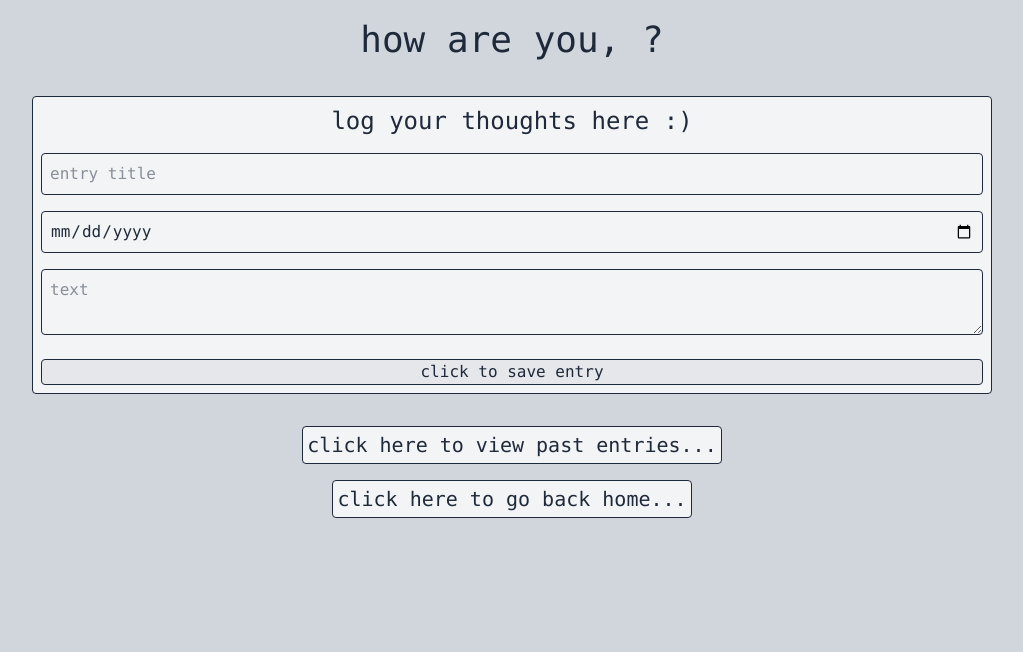
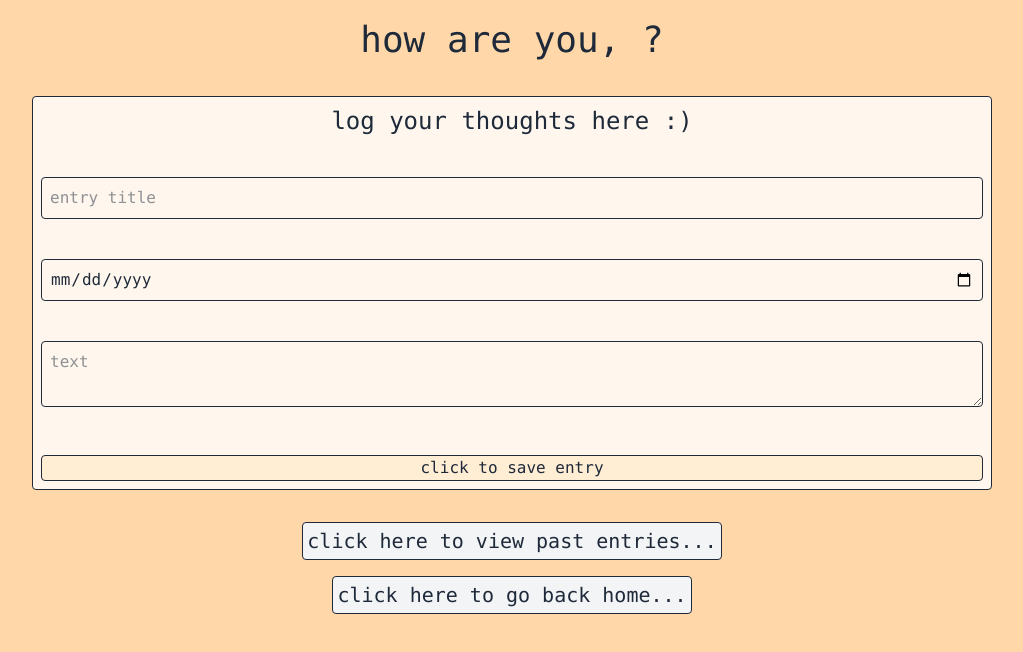
Before and after one commit to remysedlak/tailwind-journal, a React (Vite) app: page /upload in a window 1280 px wide. Shown: the top 652 px of the page, without its empty margins (128-1151 px from the left). Built offline with nearby package versions, Linux system fonts and the light colour scheme.

Commit message:
refactor styles to use orange color scheme across main components and improve user feedback on entry submission

```diff
--- a/src/App.jsx
+++ b/src/App.jsx
@@ -21,7 +21,7 @@ function App() {
     localStorage.setItem("userName", name);
   };
   return (
-    <div className="bg-gray-300 w-screen h-screen flex flex-col text-gray-800 font-mono">
+    <div className="bg-orange-200 w-screen h-screen flex flex-col text-gray-800 font-mono">
     <Router>
       <Routes>
         {/* condtional welcome page */}
--- a/src/pages/Entries.jsx
+++ b/src/pages/Entries.jsx
@@ -26,7 +26,7 @@ const Entries = () => {
       };
 
     return(
-      <div className="flex flex-col h-screen overflow-y-hidden items-centers p-5 bg-gray-300">
+      <div className="flex flex-col h-screen overflow-y-hidden items-centers p-5 bg-orange-200">
           {/* title */}
           <h1 className="mt-4 text-3xl pb-4">{isSearching ? `search results: `+ searchQuery: `your recent entries:`}</h1>
           {/* shows recent entries or search results */}
--- a/src/pages/Home.jsx
+++ b/src/pages/Home.jsx
@@ -18,13 +18,13 @@ function Home({ userName }) {
     <div className="flex flex-col h-screen justify-around items-center p-2 m-2">
       {/* title */}
       <div className="flex flex-row justify-around lg:text-6xl text-4xl" >
-        <h1 className="text-purple-600 motion-preset-wobble ">journal</h1>
-        <h1 className="text-blue-600">logger</h1>
+        <h1 className="text-orange-600 motion-preset-wobble ">journal</h1>
+        <h1 className="text-red-600">logger</h1>
       </div>
       {/* directions */}
-        <ul className="bg-gray-100 p-2 gap-y-6 border flex flex-col text-center justify-around rounded text-xl">
+        <ul className="bg-orange-50 p-2 gap-y-6 border flex flex-col text-center justify-around rounded text-xl">
 
-          <li>welcome to jl, <span className="bg-gradient-to-r from-purple-400 via-purple-500 to-blue-500 text-transparent bg-clip-text">{name}</span></li>
+          <li>welcome to jl, {name}!</li>
 
           <li >this app is made to log any thoughts you wish to save for later</li>
           <li>your entries will be stored on your device's browser cache</li>
--- a/src/pages/Upload.jsx
+++ b/src/pages/Upload.jsx
@@ -28,13 +28,16 @@ const UploadPage = ({ userName }) => {
 
           setEntries(updatedEntries);
           setTitle(''); setDate(''); setText('');
+          alert("Journal entry saved successfully!");
+        } else {
+          alert("Please fill out all fields before saving.");
         }
       };
 return (
 
-<div className="flex flex-col items-center justify-around py-5 bg-gray-300">
+<div className="flex flex-col items-center justify-around py-5 bg-orange-200">
       <h1 className="text-4xl pb-5">how are you, {userName}?</h1>
-      <div className="bg-gray-100 border rounded flex flex-col my-4 p-2 gap-y-4 w-3/4">
+      <div className="bg-orange-50 border rounded flex flex-col my-4 p-2 gap-y-4 md:gap-y-10 w-3/4">
         <h1 className="text-2xl text-center">log your thoughts here :)</h1>
         <input
           type="text"
@@ -59,7 +62,7 @@ return (
         />
 
         <button
-          className="bg-gray-200 border rounded px-2 mt-2 hover:bg-blue-300"
+          className="bg-orange-100 border rounded px-2 mt-2 hover:bg-blue-300"
           type="button"
           onClick={addEntry}
         >
```
